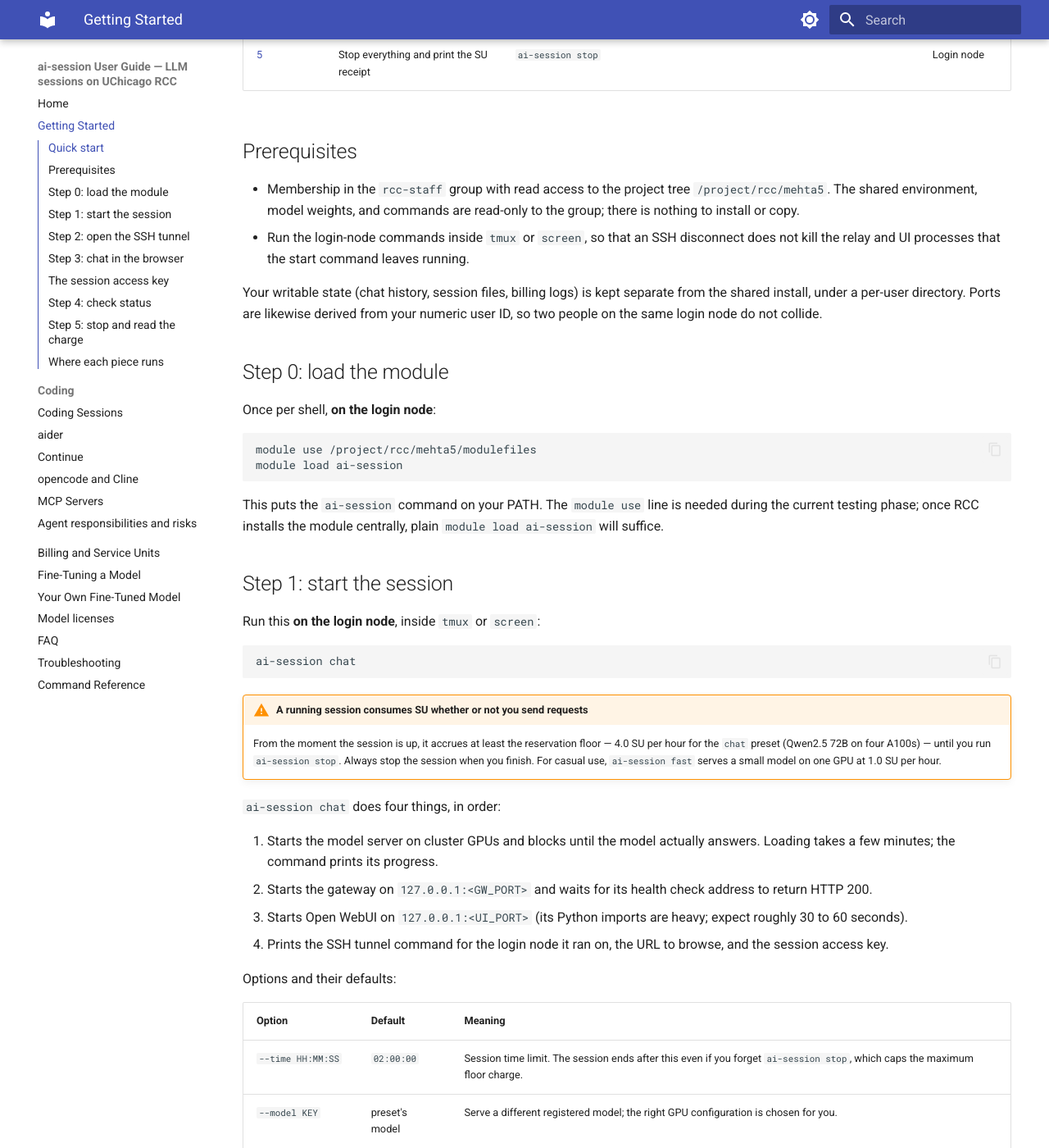
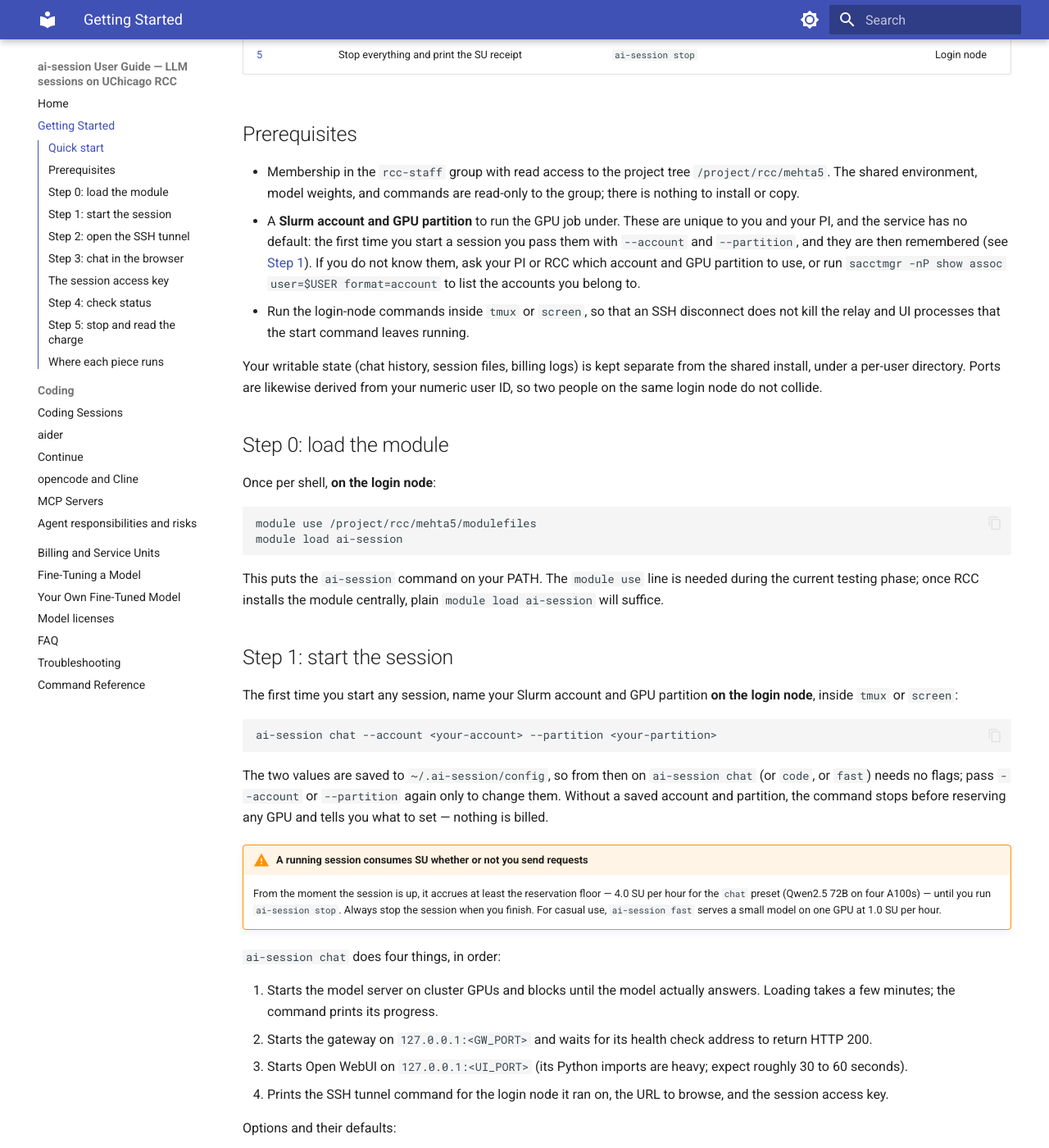
Before and after one commit to rmehta1987/rcc-vllm, an MkDocs documentation site: the page built from docs/getting-started.md, in a window 1280 px wide and 1400 px high, scrolled down 920 px. Shown: the whole window at 82% size. Built offline with MkDocs 1.6.1 and Material for MkDocs 9.7.7, drawn with Linux system fonts in a browser that asks for light colours; some of the changed text lies outside the part shown.

Commit message:
require user Slurm account/partition (no rcc-staff default); document 4B coding sessions
Account and partition are unique per user/PI, so hard-coding account=rcc-staff
and partition=test silently billed the wrong group for anyone else. Remove the
defaults across all three layers:
- bin/ai-session: add --account/--partition, resolve from flag > env > a
  remembered ~/.ai-session/config, and hard-error (before any GPU reservation)
  when none is set; explicit flags are persisted so later runs need none.
- ai_session.py: defaults now read ACCOUNT/PARTITION from the environment and
  the start command errors if either is missing (no silent default).
- launch_ai_session.sh: ACCOUNT/PARTITION have no default and the launcher
  refuses to submit without them.
Docs (getting-started, coding/overview, reference, faq) updated for the
first-run requirement.

Also document the small model as a coding option: 'ai-session code --model
qwen3_4b' gives a 1 GPU, 1.0 SU/h coding session for debugging and simple
edits, and unlike the coder-32B it emits native tool calls, so it is the small
option for --agent and MCP. (Already worked via --model; now first-class in the
docs and model tables.)

Co-Authored-By: Claude Fable 5 <noreply@anthropic.com>

````diff
--- a/docs/getting-started.md
+++ b/docs/getting-started.md
@@ -25,7 +25,7 @@ For coding tools (aider, Continue, opencode) against the same service, see
 | Step | Description | Command | Run on |
 |---|---|---|---|
 | [0](#step-0-load-the-module) | Put `ai-session` on your PATH | `module use /project/rcc/mehta5/modulefiles && module load ai-session` | Login node |
-| [1](#step-1-start-the-session) | Start the session and the chat UI | `ai-session chat` | Login node |
+| [1](#step-1-start-the-session) | Start the session and the chat UI (first run: add `--account <acct> --partition <part>`) | `ai-session chat` | Login node |
 | [2](#step-2-open-the-ssh-tunnel) | Forward the UI port to your machine | `ssh -N -L <UI_PORT>:localhost:<UI_PORT> -J <user>@midway3.rcc.uchicago.edu <user>@<login-node>` | Local machine |
 | [3](#step-3-chat-in-the-browser) | Chat | Browse `http://localhost:<UI_PORT>` | Local machine |
 | [4](#step-4-check-status) | Check what is running (no charge) | `ai-session status` | Login node |
@@ -36,6 +36,13 @@ For coding tools (aider, Continue, opencode) against the same service, see
 - Membership in the `rcc-staff` group with read access to the project tree
   `/project/rcc/mehta5`. The shared environment, model weights, and commands are
   read-only to the group; there is nothing to install or copy.
+- A **Slurm account and GPU partition** to run the GPU job under. These are unique
+  to you and your PI, and the service has no default: the first time you start a
+  session you pass them with `--account` and `--partition`, and they are then
+  remembered (see [Step 1](#step-1-start-the-session)). If you do not know them,
+  ask your PI or RCC which account and GPU partition to use, or run
+  `sacctmgr -nP show assoc user=$USER format=account` to list the accounts you
+  belong to.
 - Run the login-node commands inside `tmux` or `screen`, so that an SSH disconnect
   does not kill the relay and UI processes that the start command leaves running.
 
@@ -58,11 +65,18 @@ during the current testing phase; once RCC installs the module centrally, plain
 
 ## Step 1: start the session
 
-Run this **on the login node**, inside `tmux` or `screen`:
+The first time you start any session, name your Slurm account and GPU partition
+**on the login node**, inside `tmux` or `screen`:
 
 ```bash
-ai-session chat
+ai-session chat --account <your-account> --partition <your-partition>
 ```
+
+The two values are saved to `~/.ai-session/config`, so from then on
+`ai-session chat` (or `code`, or `fast`) needs no flags; pass `--account` or
+`--partition` again only to change them. Without a saved account and partition,
+the command stops before reserving any GPU and tells you what to set — nothing is
+billed.
 
 !!! warning "A running session consumes SU whether or not you send requests"
     From the moment the session is up, it accrues at least the reservation floor —
@@ -85,6 +99,8 @@ Options and their defaults:
 
 | Option | Default | Meaning |
 |---|---|---|
+| `--account NAME` | none — required once | Your Slurm account. Required on the first run, then remembered in `~/.ai-session/config`. |
+| `--partition NAME` | none — required once | The GPU partition to run in. Required on the first run, then remembered. |
 | `--time HH:MM:SS` | `02:00:00` | Session time limit. The session ends after this even if you forget `ai-session stop`, which caps the maximum floor charge. |
 | `--model KEY` | preset's model | Serve a different registered model; the right GPU configuration is chosen for you. |
 | `--lora NAME=PATH` | none | Also serve your own fine-tuned adapter; see [Your Own Fine-Tuned Model](lora.md). Repeatable. |
````
Also changed, not shown: docs/coding/overview.md (+16 -7 lines), docs/faq.md (+5 -3 lines), docs/reference.md (+3 -1 lines), 3 other files.
